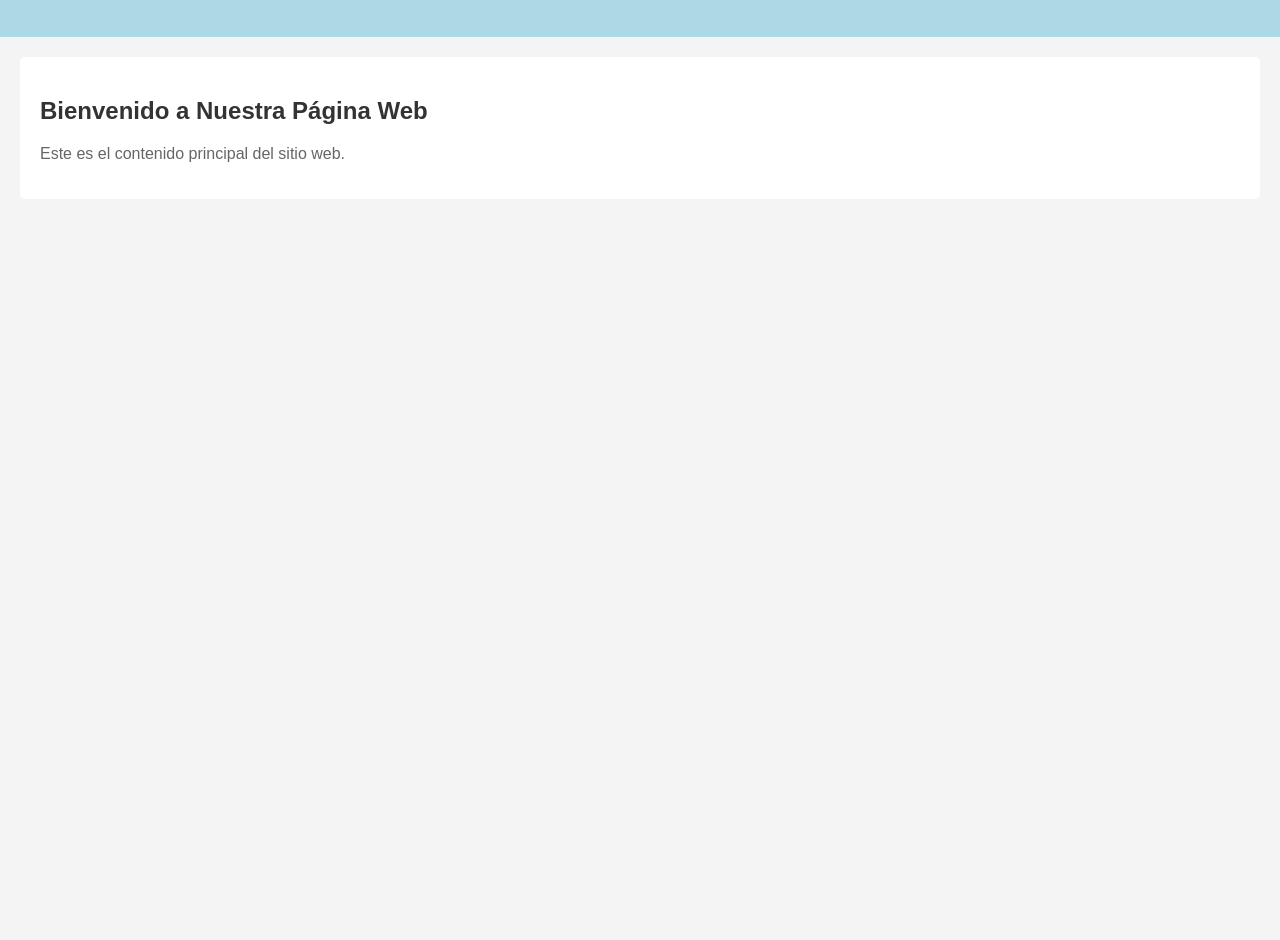
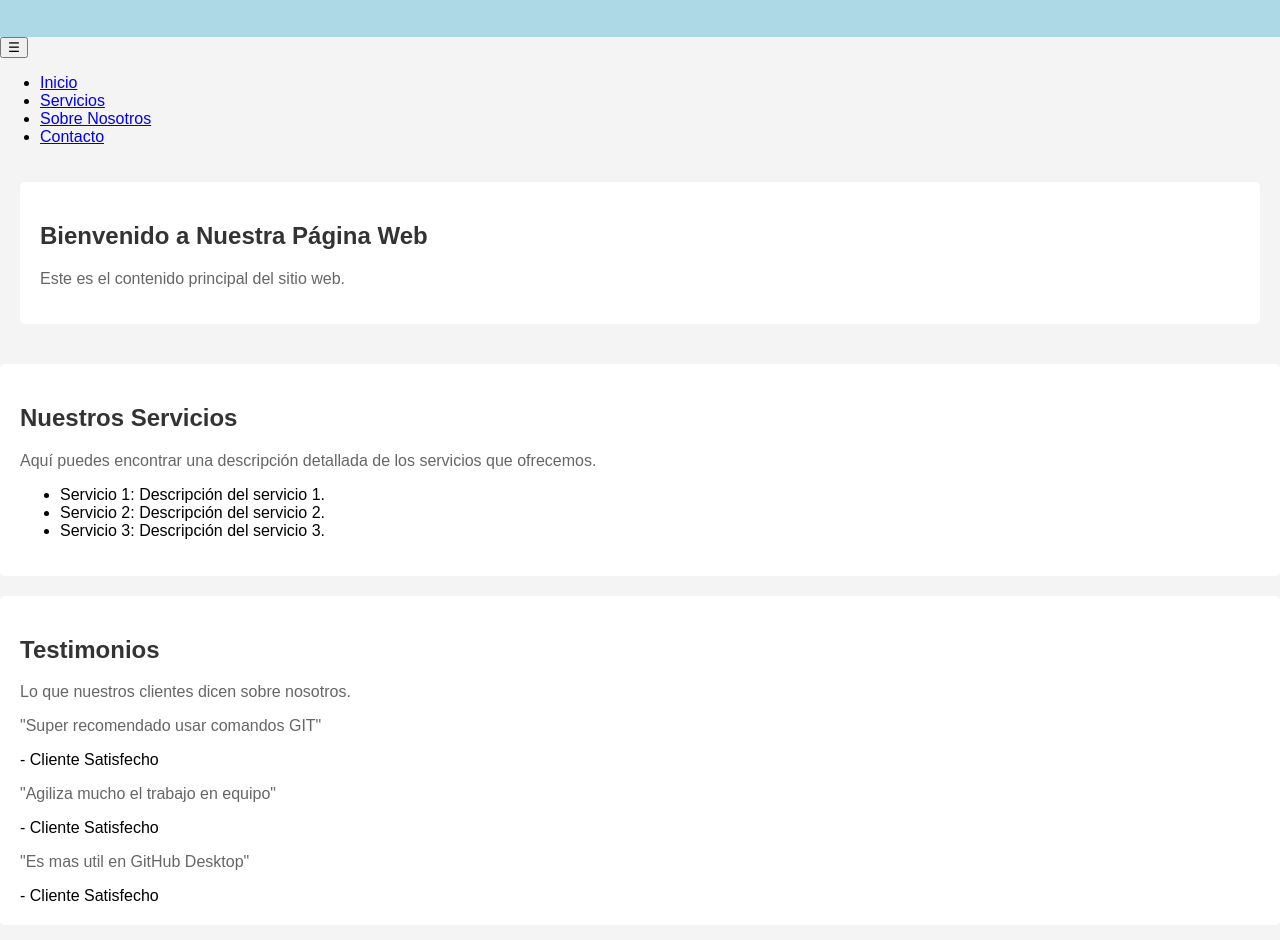
Before and after one commit to JulianDV22/PruebaGit, a plain HTML site: page index.html in a window 1280 px wide. Shown: the part 180-1120 px from the top of the page. Before the commit the page ends 800 px from the top, so only its background shows below. Drawn offline with Linux system fonts and the light colour scheme.

Commit message:
Se añade la estructura de testimonios con index.html

```diff
--- a/index.html
+++ b/index.html
@@ -3,6 +3,7 @@
 <head>
     <meta charset="UTF-8">
     <meta http-equiv="X-UA-Compatible" content="IE=edge">
+    <!-- Importante para el diseño responsivo -->
     <meta name="viewport" content="width=device-width, initial-scale=1.0">
     <title>PRUEBA GIT</title>
     <link rel="stylesheet" href="styles.css"> <!-- Enlace al archivo CSS -->
@@ -16,15 +17,60 @@
         </div>
     </header>
 
+    <!-- Navegación -->
+    <nav class="navbar">
+        <!-- Botón de menú hamburguesa para dispositivos móviles -->
+        <button class="nav-toggle" aria-label="Abrir menú de navegación" aria-expanded="false">
+            &#9776; <!-- Ícono de hamburguesa (Unicode) -->
+        </button>
+        <ul class="nav-list">
+            <li class="nav-item"><a href="#" id="inicio">Inicio</a></li>
+            <li class="nav-item"><a href="#" id="servicios-btn">Servicios</a></li>
+            <li class="nav-item"><a href="#">Sobre Nosotros</a></li>
+            <li class="nav-item"><a href="#">Contacto</a></li>
+        </ul>
+    </nav>
+
     <!-- Contenido Principal -->
-    <main>
+    <main id="main-content">
         <section>
             <h2>Bienvenido a Nuestra Página Web</h2>
             <p>Este es el contenido principal del sitio web.</p>
         </section>
     </main>
 
+    <!-- Sección de Servicios (Oculta por Defecto) -->
+    <section id="servicios" class="servicios">
+        <h2>Nuestros Servicios</h2>
+        <p>Aquí puedes encontrar una descripción detallada de los servicios que ofrecemos.</p>
+        <ul>
+            <li>Servicio 1: Descripción del servicio 1.</li>
+            <li>Servicio 2: Descripción del servicio 2.</li>
+            <li>Servicio 3: Descripción del servicio 3.</li>
+        </ul>
+    </section>
+
+    <section id="testimonios" class="testimonios">
+        <h2>Testimonios</h2>
+        <p>Lo que nuestros clientes dicen sobre nosotros.</p>
+        <div class="testimonial">
+            <p>"Super recomendado usar comandos GIT"</p>
+            <span>- Cliente Satisfecho</span>
+        </div>
+        <div class="testimonial">
+            <p>"Agiliza mucho el trabajo en equipo"</p>
+            <span>- Cliente Satisfecho</span>
+        </div>
+        <div class="testimonial">
+            <p>"Es mas util en GitHub Desktop"</p>
+            <span>- Cliente Satisfecho</span>
+        </div>
+        <!-- Añade más testimonios según sea necesario -->
+    </section>
+
+
+
     <!-- Scripts -->
-    <script src="script.js"></script>
+    <script src="script.js"></script> <!-- Enlace a tu archivo JavaScript -->
 </body>
 </html>
```
